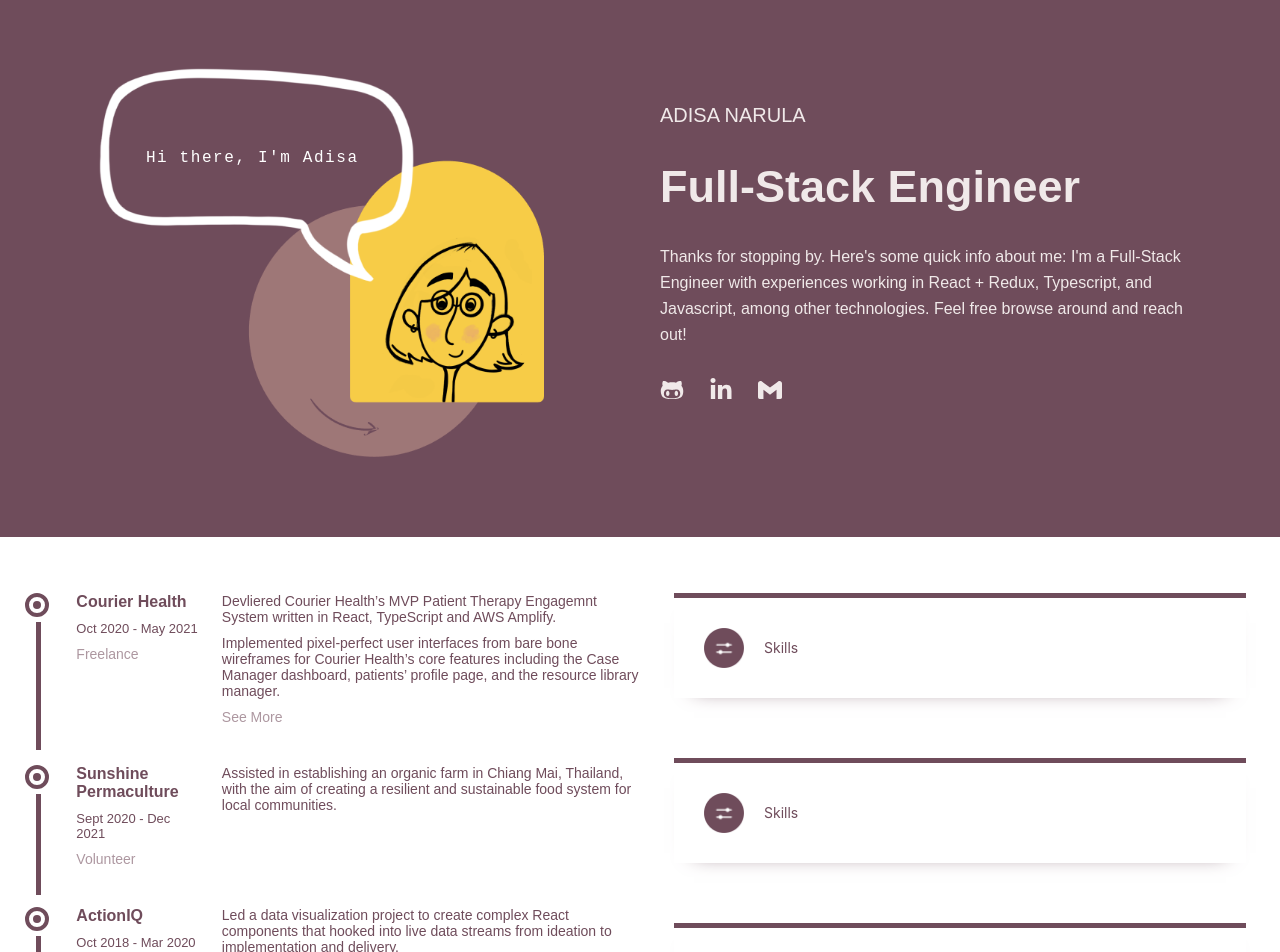
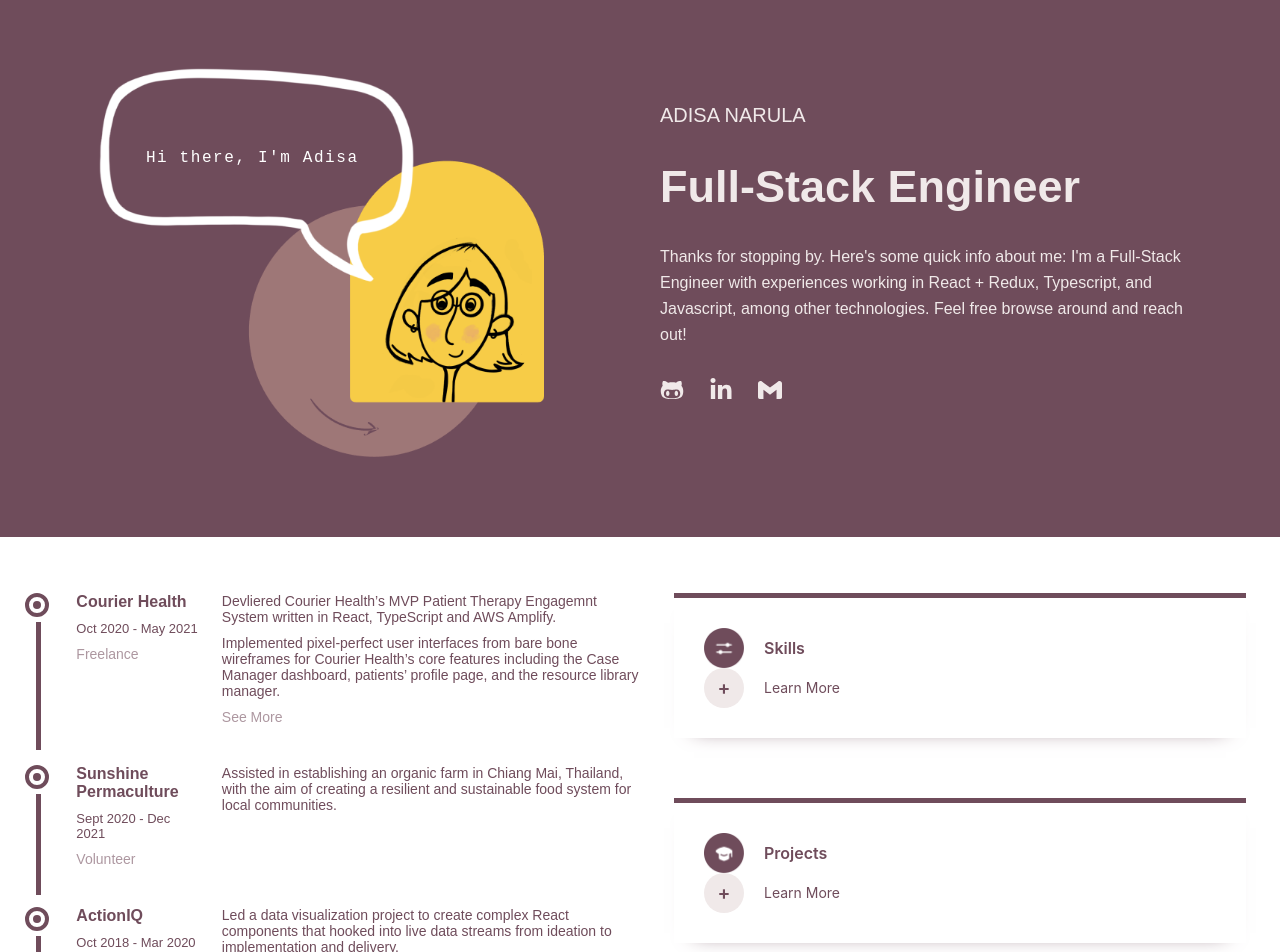
Before and after one commit to adisa-di/portfolio, a React (Create React App) app: page / in a window 1280 px wide. Shown: the top 952 px of the page. Built offline with nearby package versions, Linux system fonts and the light colour scheme.

Commit message:
added more card info

```diff
--- a/src/App.js
+++ b/src/App.js
@@ -9,6 +9,12 @@ import { Resume } from './components/Resume/Resume';
 import { Header, Title, Normal } from './components/Text';
 import { FaGithubAlt, FaLinkedinIn } from 'react-icons/fa';
 import { TypeWriter } from './components/Typewriter/Typewriter';
+
+// icons
+import icon_skills from './assets/images/card-icon-skills.png';
+import icon_educ from './assets/images/card-icon-education.png';
+import icon_projs from './assets/images/card-icon-projects.png';
+
 
 function App() {
   return (
@@ -42,9 +48,9 @@ function App() {
       <div className='section_2'>
         <Resume/>
         <div className='info_cards'>
-          <Card/>
-          <Card/>
-          <Card/>
+          <Card title="Skills" icon={icon_skills}/>
+          <Card title="Projects" icon={icon_educ}/>
+          <Card title="Education" icon={icon_projs}/>
         </div>
       </div>
     </div>
--- a/src/components/Button/Button.css
+++ b/src/components/Button/Button.css
@@ -33,3 +33,18 @@
   box-shadow: none;
   transform: translateY(0);
 }
+
+.plus_button {
+  width: 40px;
+  height: 40px;
+  display: flex;
+  border-radius: 50%;
+  align-items: center;
+  justify-content: center;
+  background-color: #f0e9e9;
+}
+
+.plus {
+  font-weight: 600;
+  font-size: 1.2rem;
+}
--- a/src/components/Button/Button.js
+++ b/src/components/Button/Button.js
@@ -47,4 +47,13 @@ const Button = ({
   );
 }
 
-export { Button };
+
+const PlusButton = () => {
+  return (
+    <div className='plus_button'>
+      <div className='plus'> + </div>
+    </div>
+  )
+};
+
+export { Button, PlusButton };
--- a/src/components/Card/Card.css
+++ b/src/components/Card/Card.css
@@ -1,7 +1,7 @@
 .card_container {
   width: 80%;
-  display: grid;
   display: flex;
+  flex-direction: column;
   padding: 30px;
   font-size: 14px;
   color: #6f4c5b;
@@ -13,6 +13,9 @@
 
 .card_header {
   display: flex;
+  font-size: 16px;
+  color: #6f4c5b;
+  font-weight: 600;
   align-items: center;
 }
 
@@ -21,3 +24,16 @@
   height: 40px;
   margin-right: 20px;
 }
+
+.learn_more {
+  display: flex;
+  align-items: center;
+}
+
+.learn_more div.plus_button {
+  margin-right: 20px;
+}
+
+.learn_more span {
+  color: #6f4c5b;
+}
--- a/src/components/Card/Card.js
+++ b/src/components/Card/Card.js
@@ -1,13 +1,20 @@
 import React from 'react';
+import { PlusButton } from '../Button/Button';
 import './Card.css';
-import icon_skills from '../../assets/images/card-icon-skills.png';
 
-const Card = () => {
+const Card = ({ title, icon, description }) => {
   return (
     <div className='card_container'>
       <div className='card_header'>
-        <img src={icon_skills} alt='skills' className='card_icon'/>
-        <div class='card_title'>Skills</div>
+        <img src={icon} alt='skills' className='card_icon'/>
+        <div class='card_title'>{title}</div>
+      </div>
+      <div className='description'>
+        {description}
+      </div>
+      <div className='learn_more'>
+        <PlusButton/>
+        <span>Learn More</span>
       </div>
     </div>
   );
```
Also changed, not shown: src/assets/images/card-icon-education.png (added), src/assets/images/card-icon-projects.png (added).
